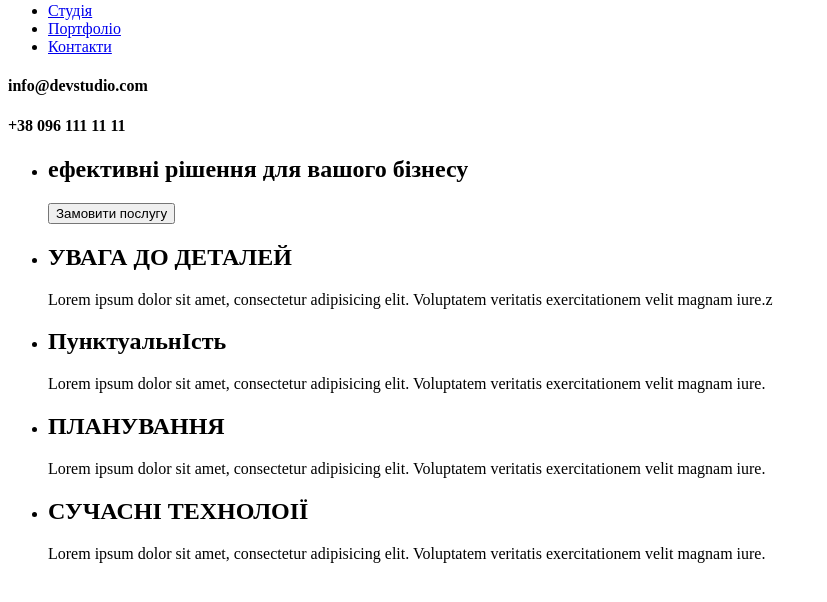
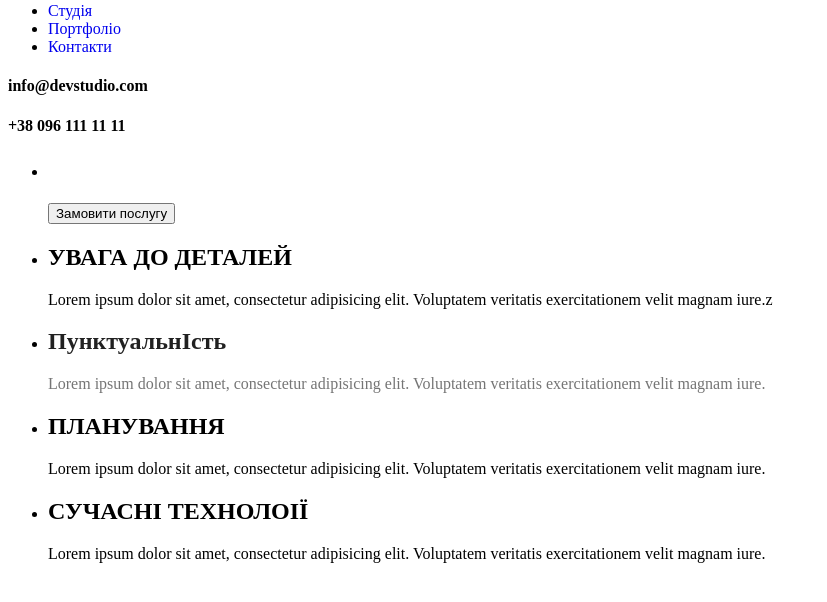
Before and after one commit to Andriy0815/DZ, a plain HTML site: page src/index.html in a window 1280 px wide. Shown: the part 38-640 px from the top of the page, without its empty margins (0-827 px from the left). Drawn offline with Linux system fonts and the light colour scheme.

Commit message:
project7

```diff
--- /dev/null
+++ b/src/css/style.css
@@ -0,0 +1,13 @@
+
+a {
+    text-decoration: #212121;
+}
+h1 {
+    color: #FFFFFF;
+}
+.iten {
+    color: #212121;
+}
+.text {
+    color:#757575 ;
+}
--- a/src/index.html
+++ b/src/index.html
@@ -5,6 +5,7 @@
     <meta http-equiv="X-UA-Compatible" content="IE=edge">
     <meta name="viewport" content="width=device-width, initial-scale=1.0">
     <title>Document</title>
+    <link rel="stylesheet" href="./css/style.css">
 </head>
 <body>
     <header>
@@ -35,8 +36,8 @@
                     <p>Lorem ipsum dolor sit amet, consectetur adipisicing elit. Voluptatem veritatis exercitationem velit magnam iure.z</p>
                 </li>
                 <li>
-                    <h2>ПунктуальнІсть</h2>
-                    <p>Lorem ipsum dolor sit amet, consectetur adipisicing elit. Voluptatem veritatis exercitationem velit magnam iure.</p>
+                    <h2 class="iten" >ПунктуальнІсть</h2>
+                    <p class="text">Lorem ipsum dolor sit amet, consectetur adipisicing elit. Voluptatem veritatis exercitationem velit magnam iure.</p>
                 </li>
                 <li><h2>ПЛАНУВАННЯ</h2>
                     <p>Lorem ipsum dolor sit amet, consectetur adipisicing elit. Voluptatem veritatis exercitationem velit magnam iure.</p>
```
